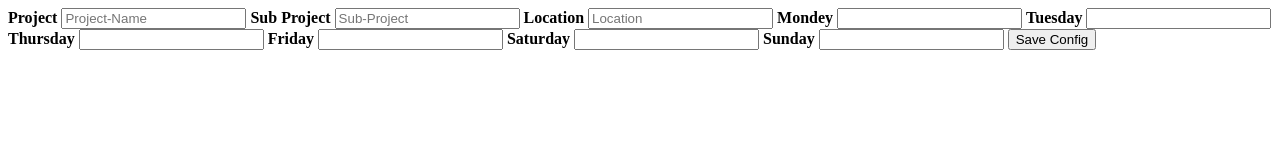
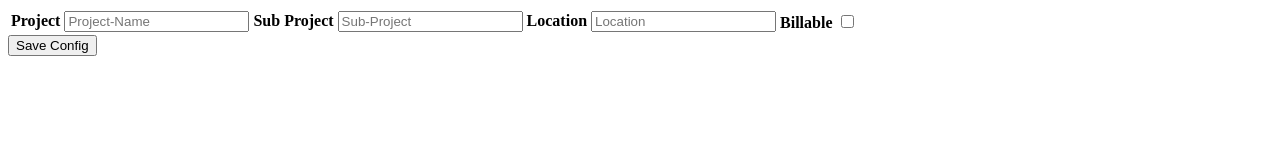
Before and after one commit to TimeSheetHackathon/buddies, a browser extension: page extension/html/defaultconf.html in a window 1280 px wide. Drawn offline with Linux system fonts and the light colour scheme.

Commit message:
Changed the UI options.

```diff
--- a/extension/css/background.css
+++ b/extension/css/background.css
@@ -1,5 +1,8 @@
+body{
+	font-family: sans-serif;
+	font-size: 10px;
+}
 table {
-    font-family: sans-serif;
     border-collapse: collapse;
     margin: 5px;
 }
--- a/extension/html/defaultconf.html
+++ b/extension/html/defaultconf.html
@@ -3,39 +3,31 @@
 <head>
 	<title>Set Conf</title>
 </head>
+
 <body>
 	<div class="container">
+    <table>
+        <tr>
+            <td>
                 <label><b>Project</b></label>
                 <input type="text" placeholder="Project-Name" id="pname" required>
-
+            </td>
+            <td>
                 <label><b>Sub Project</b></label>
                 <input type="text" placeholder="Sub-Project" id="spname" required>
-
+            </td>
+            <td>
                 <label><b>Location</b></label>
                 <input type="text" placeholder="Location" id="loc" required>
-
-    	<label><b>Mondey</b></label>
-    	<input type="text" required>
-
-    	<label><b>Tuesday</b></label>
-    	<input type="text" required>
-
-    	<label><b>Thursday</b></label>
-    	<input type="text" required>
-
-    	<label><b>Friday</b></label>
-    	<input type="text" required>
-
-    	<label><b>Saturday</b></label>
-    	<input type="text" required>
-
-    	<label><b>Sunday</b></label>
-    	<input type="text" required>
-
-
+            </td>
+             <td>
+                <label><b>Billable</b></label>
+                <input type="checkbox" placeholder="Billable" id="billable" required>
+            </td>
+        </tr>
+    </table>
 	<button id="save-conf" type="submit">Save Config</button>
 	<script type="text/javascript" src="../lib/jquery-3.1.1.min.js"></script>
-    	<script type="text/javascript" src="../js/actions.js"></script>
   </div>
 </body>
 </html>
```
Also changed, not shown: extension/html/entrySheet.html (+17 -0 lines). Lines whose indentation alone changed are shown as unchanged.
